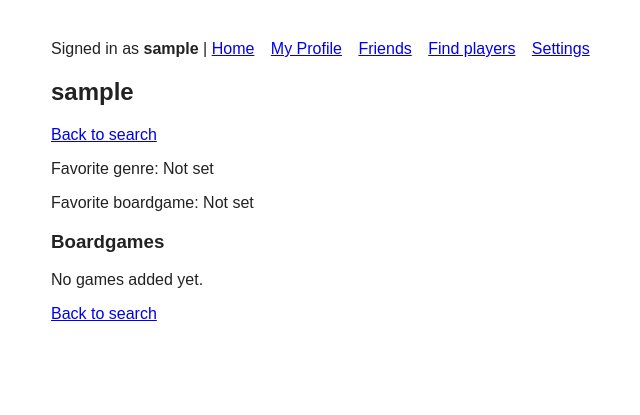
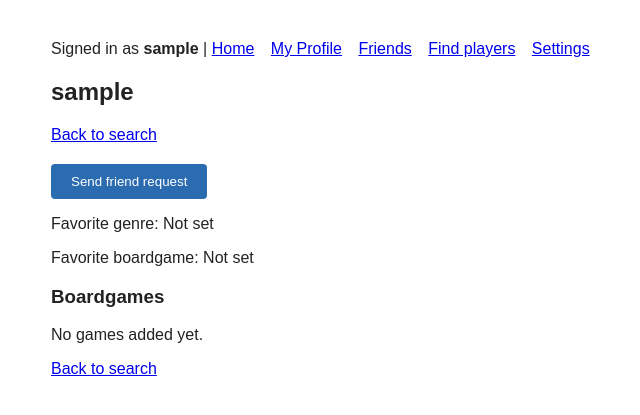
Before and after one commit to 6710615169/BoardWipe, a Django app: a page that uses src/accounts/templates/accounts/profile_detail.html in a window 1280 px wide. Shown: the top 415 px of the page, without its empty margins (269-909 px from the left). Run offline with Django 5.2, Linux system fonts and the light colour scheme; the visitor is signed in with stand-in values (Sample User, id 1); data comes from the database, SQL or seed files in the repository; parts of the project's set-up code (start-up, migrations or seed data) failed here and were passed over.

Commit message:
Add "Send friend request" Button to Other's Profile Detail page

```diff
--- a/src/accounts/templates/accounts/profile_detail.html
+++ b/src/accounts/templates/accounts/profile_detail.html
@@ -5,6 +5,12 @@
 {% if profile_user.profile_picture %}
   <img src="{{ profile_user.profile_picture.url }}" alt="" width="150">
 {% endif %}
+
+<form method="POST"
+      action="{% url 'accounts:send_friend_request' profile_user.username %}">
+    {% csrf_token %}
+    <button type="submit">Send friend request</button>
+</form>
 
 <p>{{ profile_user.bio }}</p>
 <p>Favorite genre: {{ profile_user.get_favorite_genre_display|default:"Not set" }}</p>
```
Also changed, not shown: src/accounts/migrations/0004_user_friends_friendrequest.py, src/accounts/migrations/0007_merge_20261026_0038.py (added).
